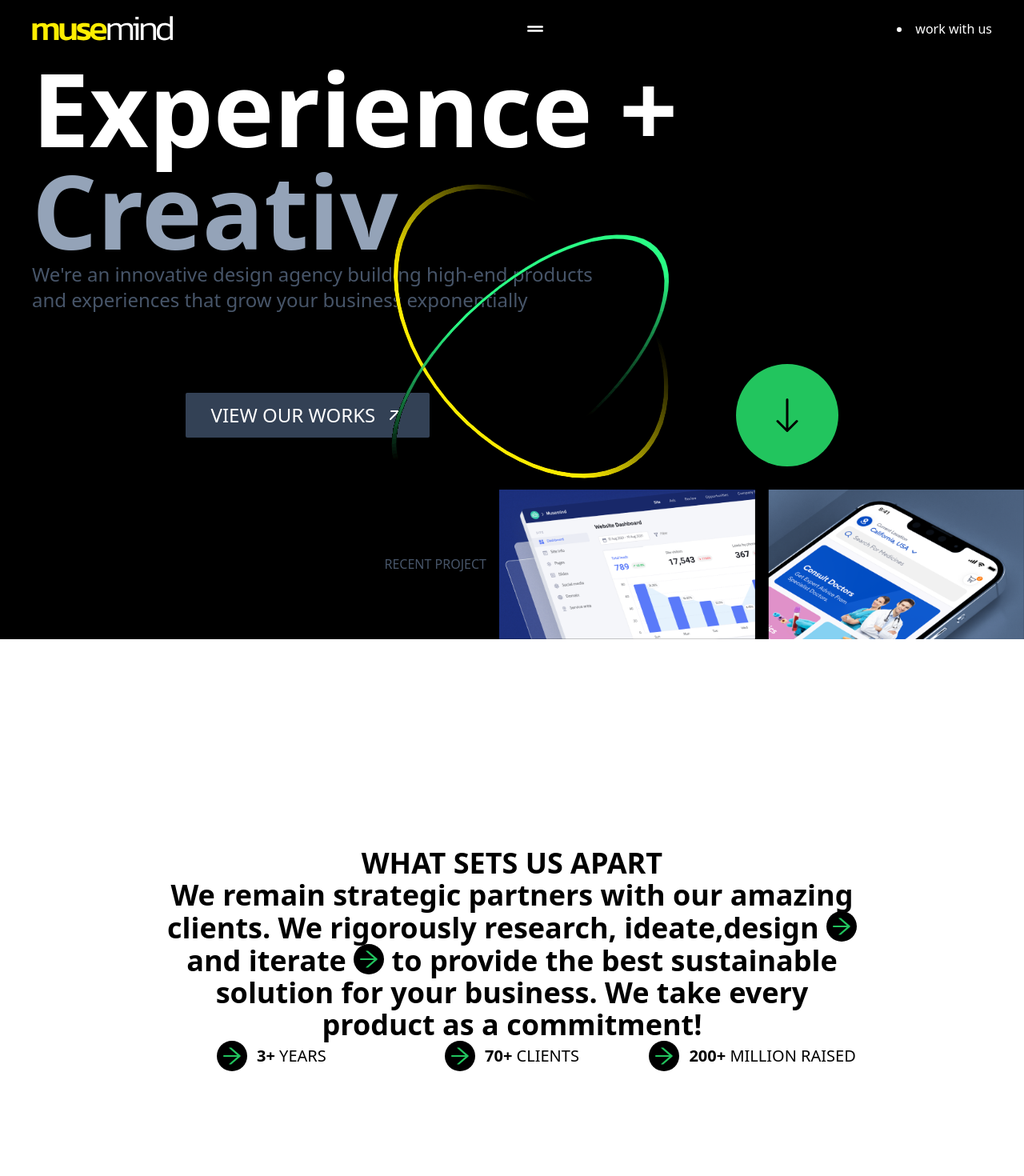
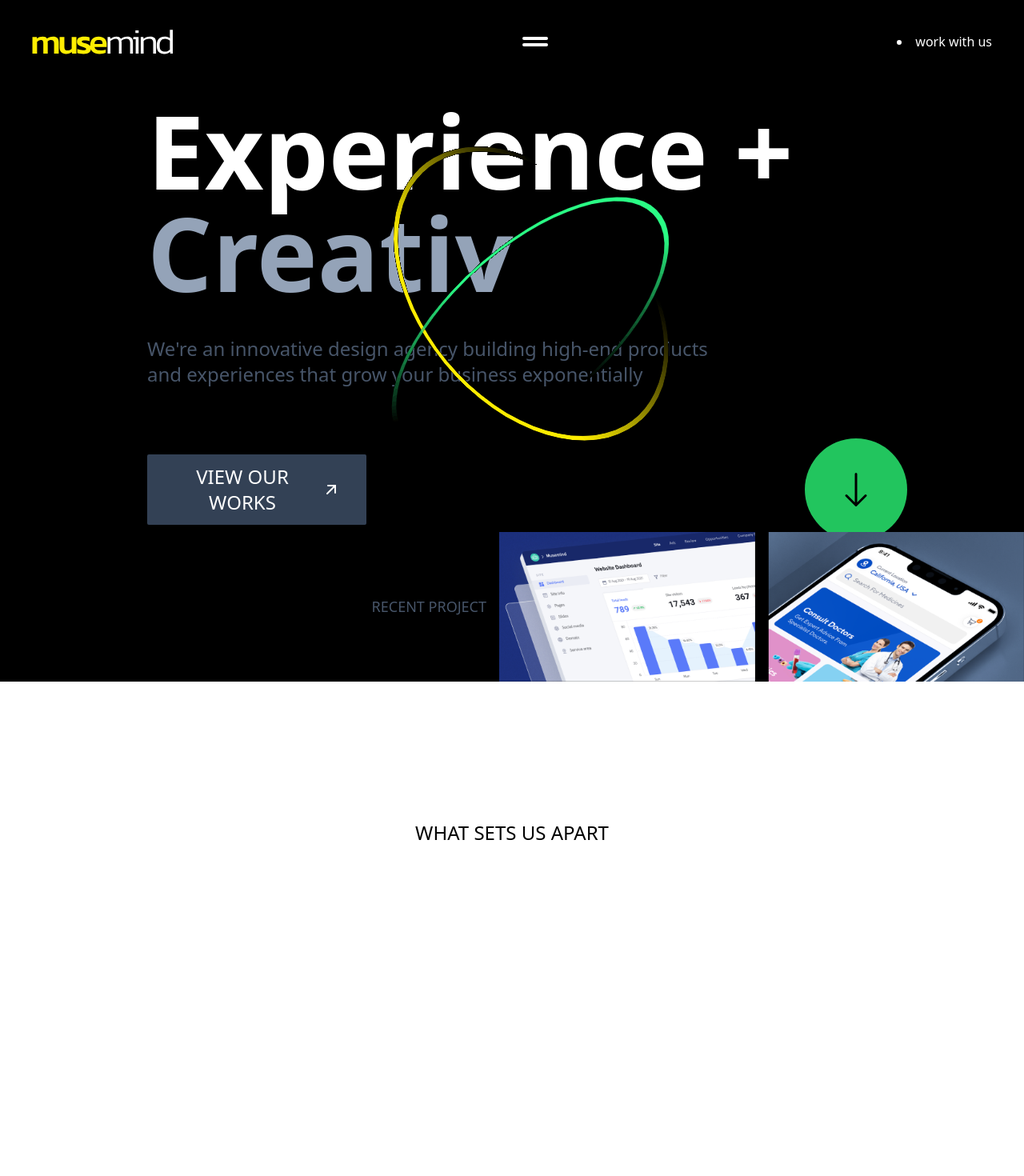
Before and after one commit to Moisur/Spellon, a React (Create React App) app: page / in a window 1280 px wide. Shown: the top 1470 px of the page at 80% size. Built offline with nearby package versions, Linux system fonts and the light colour scheme.

Commit message:
smathing problem

```diff
--- a/package.json
+++ b/package.json
@@ -6,6 +6,7 @@
     "@testing-library/jest-dom": "^5.16.4",
     "@testing-library/react": "^13.3.0",
     "@testing-library/user-event": "^13.5.0",
+    "aos": "^3.0.0-beta.6",
     "react": "^18.2.0",
     "react-animated-cursor": "^2.5.1",
     "react-dom": "^18.2.0",
--- a/src/App.js
+++ b/src/App.js
@@ -1,8 +1,14 @@
 import Home from "./components/Pages/Home/Home";
 import AnimatedCursor from "react-animated-cursor"
+import AOS from 'aos';
+import 'aos/dist/aos.css';
+import { useEffect } from "react";
 function App() {
+  useEffect(() => {
+    AOS.init();
+  })
   return (
-    <div>
+    <div className="font-sans">
       <Home></Home>
       <AnimatedCursor
         innerSize={15}
--- a/src/components/Pages/Banner/Banner.js
+++ b/src/components/Pages/Banner/Banner.js
@@ -6,28 +6,33 @@ import banner2 from '../../Images/Banner-2.png'
 import project from '../../Images/project-idea.gif'
 const Banner = () => {
     return (
-        <div className='w-full h-100 md:h-[91vh] relative px-10'>
-            <h1 className='text-9xl font-bold'>Experience + <span className='text-slate-400'>Creativ</span></h1>
-            <p className='text-2xl text-slate-600'>We're an innovative design agency building high-end products <br />and experiences that grow your business exponentially</p>
-            <div className='mt-16 flex justify-around items-center'>
-                <div>
-                    <button className=' flex justify-center items-center gap-3 text-2xl font-medium px-8 py-3 bg-slate-700 uppercase rounded-sm'>view our works <span><TbArrowUpRight /></span> </button>
+        <div className='w-full h-[100%] md:h-[91vh] relative mt-5 '>
+            <div className='ml-[184px]' data-aos="fade-right">
+                <h1 className='text-9xl  font-bold'>Experience + <span className='text-slate-400'>Creativ</span></h1>
+                <p className='text-2xl text-slate-600 mt-10'>We're an innovative design agency building high-end products <br />and experiences that grow your business exponentially</p>
+                <div className='mt-16 flex  items-center'>
+                    <div className='flex-1'>
+                        <button className=' flex justify-center items-center gap-3 text-2xl font-medium px-8 py-3 bg-slate-700 uppercase rounded-sm hover:bg-yellow-400 hover:text-black'>view our works <span><TbArrowUpRight /></span> </button>
+                    </div>
+                    <div className='flex-1 ml-[50%]'>
+                    <button className='bg-green-500 hover:bg-white  text-black p-10 text-5xl rounded-full'><BsArrowDown /></button>
+                    </div>
                 </div>
-                <button className='bg-green-500 text-black p-10 text-5xl rounded-full'><BsArrowDown /></button>
             </div>
-            <div className='hidden md:block'>
+
+            <div className='hidden md:block' >
                 <div className='flex justify-between'>
                     <div></div>
                     <div className='absolute bottom-0 right-0'>
                         <div className='flex items-center gap-4 '>
-                            <h1 className=' text-slate-600'>RECENT PROJECT</h1>
-                            <img className='w-80' src={banner1} alt="Banner Images" />
+                            <h1 className=' text-slate-600 text-lg'>RECENT PROJECT</h1>
+                            <img className='w-80 ' src={banner1} alt="Banner Images" />
                             <img className='w-80' src={banner2} alt="Banner Images " />
                         </div>
                     </div>
                 </div>
             </div>
-            <img className='absolute top-0 right-0 bottom-0 left-0 m-auto' src={project} alt="Images" />
+            <img data-aos="fade-down" className='absolute top-[-200px] right-0 bottom-0 left-0 m-auto' src={project} alt="Images" />
         </div>
     );
 };
--- a/src/components/Pages/Digital Expertise/Digital.js
+++ b/src/components/Pages/Digital Expertise/Digital.js
@@ -17,20 +17,20 @@ const Digital = () => {
 
     return (
         <div className='p-20'>
-            <h1 className='text-5xl font-bold mb-3 '>Our Digital Expertise</h1>
+            <h1 className='text-5xl font-bold mb-3 ' data-aos="fade-right">Our Digital Expertise</h1>
             <hr />
             <div>
                 <div>
                     {/* ==================================== Strategy ===============================*/}
-                    <div className={`${Strategy ? 'flex justify-between items-center' : ''} `} onMouseEnter={() => setStrategy(!Strategy)} onMouseLeave={() => setStrategy(!Strategy)}>
+                    <div className={`${Strategy ? 'flex justify-between items-center' : ''}`} onMouseEnter={() => setStrategy(!Strategy)} onMouseLeave={() => setStrategy(!Strategy)}>
                         <div className={`${Strategy ? '' : 'flex justify-between items-center'} `}>
-                            <h1 className={`${Strategy ? 'text-2xl' : 'text-9xl'}`}>Strategy</h1>
+                            <h1 className={`${Strategy ? 'text-2xl' : 'text-8xl'}`}>Strategy</h1>
                             <h1>Brand Strategy, Product Strategy, Research & <br />
                                 Analysis, Service Design, Content Strategy</h1>
                         </div>
                         {
                             Strategy && <div>
-                                <button className='flex justify-center items-center gap-3 text-2xl font-medium px-8 py-3 bg-slate-700 uppercase rounded-sm'>view our works <span><TbArrowUpRight /></span> </button>
+                                <button className=' flex justify-center items-center gap-3 text-2xl font-medium px-8 py-3 bg-slate-700 text-white uppercase rounded-sm hover:bg-green-400 hover:text-black'>view our works <span><TbArrowUpRight /></span> </button>
                             </div>
                         }
                         {
--- a/src/components/Pages/US APART/Apart.js
+++ b/src/components/Pages/US APART/Apart.js
@@ -5,21 +5,22 @@ const Apart = () => {
     return (
         <div className='px-10 w-full h-[100vh] text-center flex justify-center items-center'>
             <div>
-                <div className='text-4xl font-bold  '>
-                    <h1>WHAT SETS US APART</h1>
-                    <h1>We remain strategic partners with our amazing</h1>
-                    <div>clients. We rigorously research, ideate,
-                        <span className=''>design <button className='text-green-500 bg-black p-1 text-3xl rounded-full'><AiOutlineArrowRight /></button> </span>
-                    </div>
-                    <div> and
-                        <span className=''> iterate <button className='text-green-500 bg-black p-1 text-3xl rounded-full'><AiOutlineArrowRight /></button> </span>
-                        to provide the best sustainable
-                    </div>
-                    <h1>solution for your business. We take every</h1>
-                    <h1>product as a commitment!</h1>
+                <div className='text-5xl font-bold  '>
+                    <h1 className='text-2xl font-medium mb-6'>WHAT SETS US APART</h1>
+                    <div data-aos="zoom-in-up">
+                        <h1 className='mb-4'>We remain strategic partners with our amazing</h1>
+                        <div className='mb-4'>clients. We rigorously research, ideate,
+                            <span className=''>design <button className='text-green-500 bg-black p-1 text-3xl rounded-full'><AiOutlineArrowRight /></button> </span>
+                        </div>
+                        <div className='mb-4'> and
+                            <span className=''> iterate <button className='text-green-500 bg-black p-1 text-3xl rounded-full'><AiOutlineArrowRight /></button> </span>
+                            to provide the best sustainable
+                        </div>
+                        <h1 className='mb-4'>solution for your business. We take every</h1>
+                        <h1>product as a commitment!</h1></div>
                 </div>
                 {/* ============================== Right are ===========================  */}
-                <div className='grid md:grid-cols-3 grid-cols-2 gap-10'>
+                <div className='grid md:grid-cols-3 grid-cols-2 gap-10 mt-14' data-aos="zoom-in-right">
                     <div className='flex justify-center items-center gap-3'>
                         <button className='text-green-500 bg-black p-1 text-3xl rounded-full'><AiOutlineArrowRight /></button>
                         <h1 className='text-xl font-bold'>3+ <span className='text-xl font-medium'>YEARS</span></h1>
--- a/src/components/Shared/Navbar/Navbar.js
+++ b/src/components/Shared/Navbar/Navbar.js
@@ -3,12 +3,12 @@ import { TbEqual } from "react-icons/tb";
 import Logo from '../../Images/logo.svg'
 const Navbar = () => {
     return (
-        <div className='flex flex-col-reverse  justify-center md:flex-row md:justify-between items-center  py-5 px-10'>
+        <div className='flex flex-col-reverse  justify-center md:flex-row md:justify-between items-center  py-7 px-10'>
             <div>
-                <img src={Logo} alt="" />
+                <img src={Logo} alt="Logo" />
             </div>
             <div>
-                < TbEqual className='text-3xl' />
+                < TbEqual className='text-5xl' />
             </div>
             <div className='hidden md:block order-3'>
                 <li><span>work with us</span></li>
```
Also changed, not shown: 1 other file (tests, documents, lock files or other folders).
